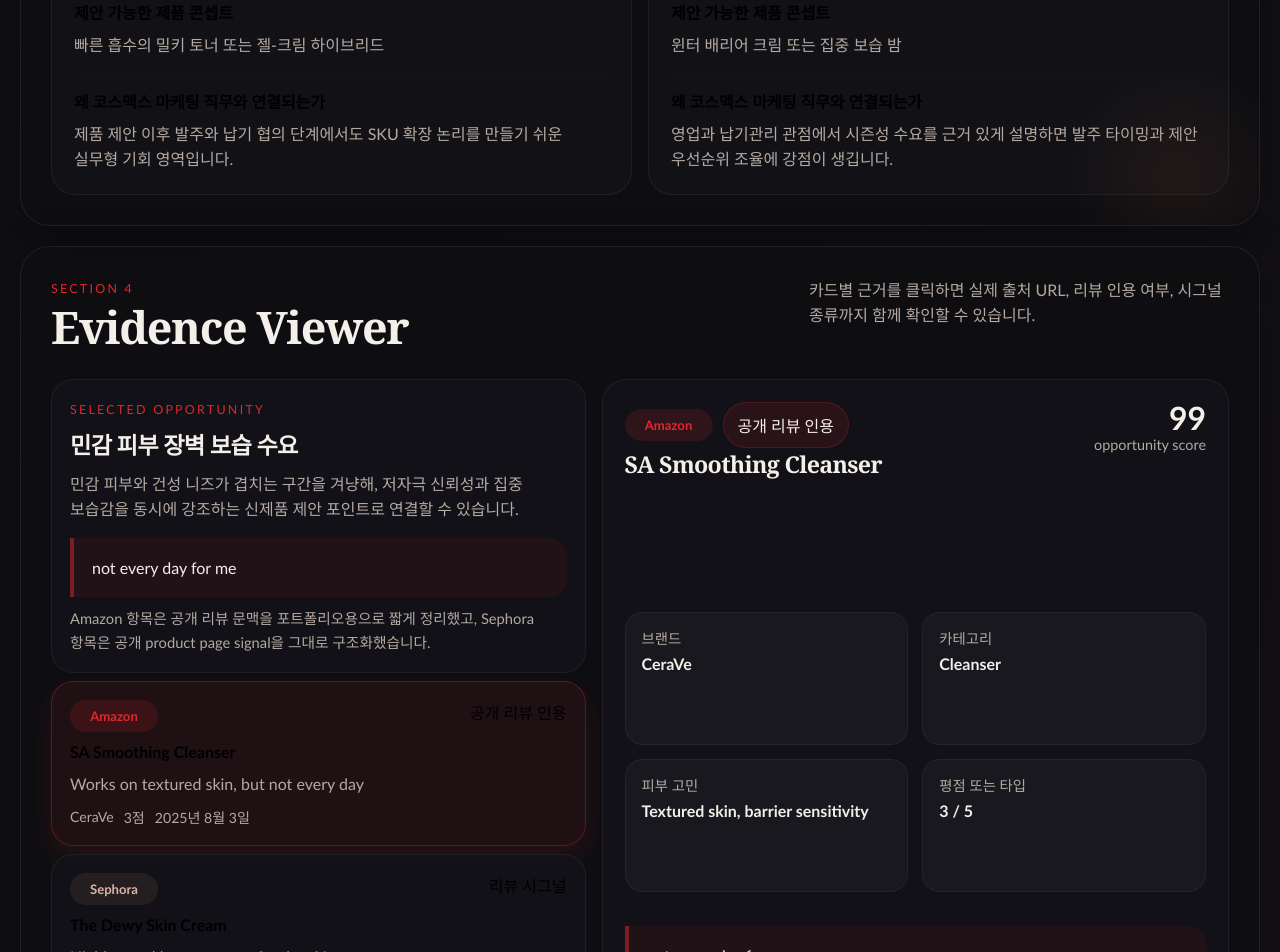
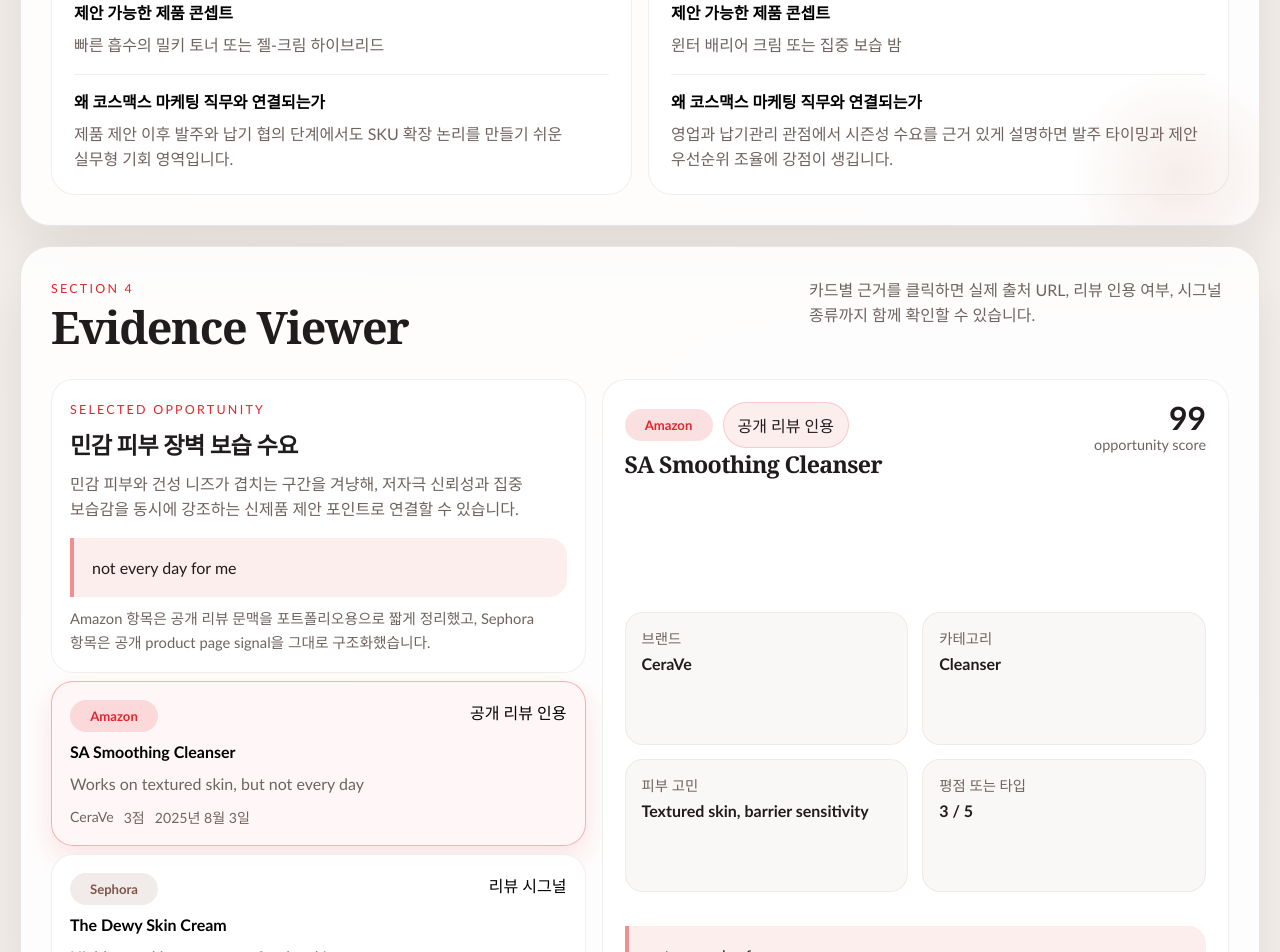
Before and after one commit to daseul1226/cosmax-consumer-sensing-portfolio, a Next.js app: page / in a window 1280 px wide. Shown: the part 4020-4972 px from the top of the page. Built offline with nearby package versions, Linux system fonts and the light colour scheme; a web font is replaced by a local one.

Commit message:
Switch branding to light theme

```diff
--- a/app/globals.css
+++ b/app/globals.css
@@ -1,13 +1,13 @@
 :root {
-  --bg: #09090c;
-  --surface: rgba(14, 14, 18, 0.86);
-  --line: rgba(255, 255, 255, 0.08);
-  --ink: #f4efe9;
-  --muted: #b5aaa2;
+  --bg: #f7f4ef;
+  --surface: rgba(255, 255, 255, 0.86);
+  --line: rgba(32, 27, 29, 0.1);
+  --ink: #201b1d;
+  --muted: #6f6361;
   --accent: #e1262d;
   --emerald: #8c6254;
-  --warning: #ff7676;
-  --shadow: 0 24px 60px rgba(0, 0, 0, 0.32);
+  --warning: #c94a4a;
+  --shadow: 0 24px 60px rgba(31, 19, 21, 0.1);
 }
 
 * {
@@ -23,9 +23,9 @@
   color: var(--ink);
   font-family: "Trebuchet MS", "Segoe UI", sans-serif;
   background:
-    radial-gradient(circle at top left, rgba(225, 38, 45, 0.22), transparent 28%),
-    radial-gradient(circle at 85% 12%, rgba(140, 98, 84, 0.18), transparent 26%),
-    linear-gradient(135deg, #050507 0%, #0f0f14 45%, #171218 100%);
+    radial-gradient(circle at top left, rgba(225, 38, 45, 0.12), transparent 28%),
+    radial-gradient(circle at 85% 12%, rgba(140, 98, 84, 0.12), transparent 26%),
+    linear-gradient(135deg, #faf7f3 0%, #f4efea 45%, #f7f2ef 100%);
 }
 
 button,
@@ -80,9 +80,9 @@
   position: fixed;
   inset: 0;
   background:
-    radial-gradient(circle at 12% 12%, rgba(225, 38, 45, 0.14), transparent 28%),
-    radial-gradient(circle at 88% 16%, rgba(140, 98, 84, 0.1), transparent 22%),
-    radial-gradient(circle at 70% 88%, rgba(255, 255, 255, 0.05), transparent 24%);
+    radial-gradient(circle at 12% 12%, rgba(225, 38, 45, 0.08), transparent 28%),
+    radial-gradient(circle at 88% 16%, rgba(140, 98, 84, 0.07), transparent 22%),
+    radial-gradient(circle at 70% 88%, rgba(255, 255, 255, 0.4), transparent 24%);
   pointer-events: none;
 }
 
@@ -159,7 +159,7 @@
 
 .brand-lockup p {
   max-width: 420px;
-  color: rgba(244, 239, 233, 0.72);
+  color: rgba(32, 27, 29, 0.62);
   font-size: 0.92rem;
   letter-spacing: 0.08em;
   text-transform: uppercase;
@@ -220,8 +220,8 @@
 .mini-panel {
   padding: 18px;
   border-radius: 22px;
-  background: rgba(24, 24, 30, 0.88);
-  border: 1px solid rgba(255, 255, 255, 0.06);
+  background: rgba(255, 255, 255, 0.88);
+  border: 1px solid rgba(32, 27, 29, 0.07);
 }
 
 .mini-panel p {
@@ -246,8 +246,8 @@
 .workflow-step {
   padding: 16px;
   border-radius: 20px;
-  background: linear-gradient(135deg, rgba(20, 20, 26, 0.96), rgba(33, 18, 22, 0.84));
-  border: 1px solid rgba(255, 255, 255, 0.06);
+  background: linear-gradient(135deg, rgba(255, 255, 255, 0.95), rgba(250, 241, 241, 0.92));
+  border: 1px solid rgba(32, 27, 29, 0.07);
 }
 
 .workflow-step span {
@@ -326,11 +326,11 @@
 select,
 input {
   width: 100%;
-  border: 1px solid rgba(255, 255, 255, 0.08);
+  border: 1px solid rgba(32, 27, 29, 0.1);
   border-radius: 16px;
   padding: 13px 14px;
   color: var(--ink);
-  background: rgba(18, 18, 24, 0.92);
+  background: rgba(255, 255, 255, 0.92);
 }
 
 select:focus,
@@ -347,10 +347,10 @@
 }
 
 .ghost-button {
-  border: 1px solid rgba(255, 255, 255, 0.08);
+  border: 1px solid rgba(32, 27, 29, 0.1);
   border-radius: 16px;
   padding: 0 18px;
-  background: rgba(18, 18, 24, 0.88);
+  background: rgba(255, 255, 255, 0.86);
   color: var(--ink);
 }
 
@@ -383,8 +383,8 @@
 .opportunity-tags span {
   border-radius: 999px;
   padding: 10px 14px;
-  border: 1px solid rgba(255, 255, 255, 0.08);
-  background: rgba(21, 21, 27, 0.9);
+  border: 1px solid rgba(32, 27, 29, 0.09);
+  background: rgba(255, 255, 255, 0.9);
   color: var(--ink);
 }
 
@@ -397,8 +397,8 @@
 .cloud-chip {
   display: inline-flex;
   gap: 8px;
-  background: rgba(225, 38, 45, 0.12);
-  border-color: rgba(225, 38, 45, 0.22);
+  background: rgba(225, 38, 45, 0.08);
+  border-color: rgba(225, 38, 45, 0.18);
 }
 
 .dashboard-grid {
@@ -411,8 +411,8 @@
 .detail-card {
   padding: 22px;
   border-radius: 24px;
-  background: rgba(19, 19, 24, 0.92);
-  border: 1px solid rgba(255, 255, 255, 0.06);
+  background: rgba(255, 255, 255, 0.92);
+  border: 1px solid rgba(32, 27, 29, 0.07);
 }
 
 .panel.full-width {
@@ -436,7 +436,7 @@
 .bar-track {
   height: 10px;
   border-radius: 999px;
-  background: rgba(255, 255, 255, 0.08);
+  background: rgba(32, 27, 29, 0.08);
   overflow: hidden;
 }
 
@@ -462,8 +462,8 @@
 }
 
 .stack-item.warning {
-  background: rgba(225, 38, 45, 0.12);
-  color: #ffd7d7;
+  background: rgba(225, 38, 45, 0.08);
+  color: #7d2a2a;
 }
 
 .channel-grid,
@@ -500,8 +500,8 @@
 }
 
 .source-chip.sephora {
-  background: rgba(140, 98, 84, 0.16);
-  color: #d9b4a7;
+  background: rgba(140, 98, 84, 0.12);
+  color: #7c574b;
 }
 
 .opportunity-card {
@@ -510,13 +510,13 @@
   padding: 22px;
   text-align: left;
   border-radius: 24px;
-  border: 1px solid rgba(255, 255, 255, 0.06);
-  background: rgba(19, 19, 24, 0.9);
+  border: 1px solid rgba(32, 27, 29, 0.07);
+  background: rgba(255, 255, 255, 0.92);
 }
 
 .opportunity-card.active {
   border-color: rgba(225, 38, 45, 0.4);
-  background: linear-gradient(180deg, rgba(31, 16, 19, 0.96), rgba(18, 18, 24, 0.92));
+  background: linear-gradient(180deg, rgba(255, 247, 247, 0.96), rgba(255, 255, 255, 0.94));
   box-shadow: 0 16px 32px rgba(225, 38, 45, 0.14);
 }
 
@@ -544,8 +544,8 @@
 .evidence-item {
   padding: 18px;
   border-radius: 22px;
-  border: 1px solid rgba(255, 255, 255, 0.06);
-  background: rgba(19, 19, 24, 0.92);
+  border: 1px solid rgba(32, 27, 29, 0.07);
+  background: rgba(255, 255, 255, 0.92);
 }
 
 .evidence-summary h3,
@@ -572,7 +572,7 @@
 
 .evidence-item.active {
   border-color: rgba(225, 38, 45, 0.34);
-  background: rgba(33, 18, 22, 0.94);
+  background: rgba(255, 247, 247, 0.96);
   box-shadow: 0 12px 28px rgba(225, 38, 45, 0.12);
 }
 
@@ -605,8 +605,8 @@
 .detail-meta-grid div {
   padding: 14px 16px;
   border-radius: 18px;
-  background: rgba(25, 25, 32, 0.92);
-  border: 1px solid rgba(255, 255, 255, 0.05);
+  background: rgba(250, 248, 246, 0.96);
+  border: 1px solid rgba(32, 27, 29, 0.06);
 }
 
 .detail-meta-grid strong {
@@ -619,17 +619,17 @@
 }
 
 .inline-tags.premium span {
-  background: rgba(140, 98, 84, 0.18);
+  background: rgba(140, 98, 84, 0.12);
 }
 
 .detail-panel {
   padding: 18px;
   border-radius: 20px;
-  background: rgba(225, 38, 45, 0.1);
+  background: rgba(225, 38, 45, 0.08);
 }
 
 .detail-panel.muted {
-  background: rgba(255, 255, 255, 0.04);
+  background: rgba(32, 27, 29, 0.04);
 }
 
 .source-link {
@@ -652,9 +652,9 @@
 .empty-state {
   padding: 32px;
   border-radius: 24px;
-  border: 1px dashed rgba(255, 255, 255, 0.12);
+  border: 1px dashed rgba(32, 27, 29, 0.14);
   text-align: center;
-  background: rgba(18, 18, 24, 0.84);
+  background: rgba(255, 255, 255, 0.82);
 }
 
 .empty-state p {
```
